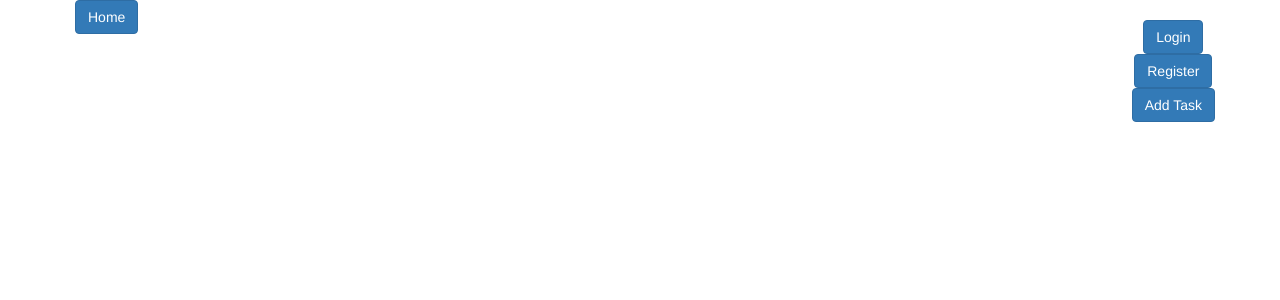
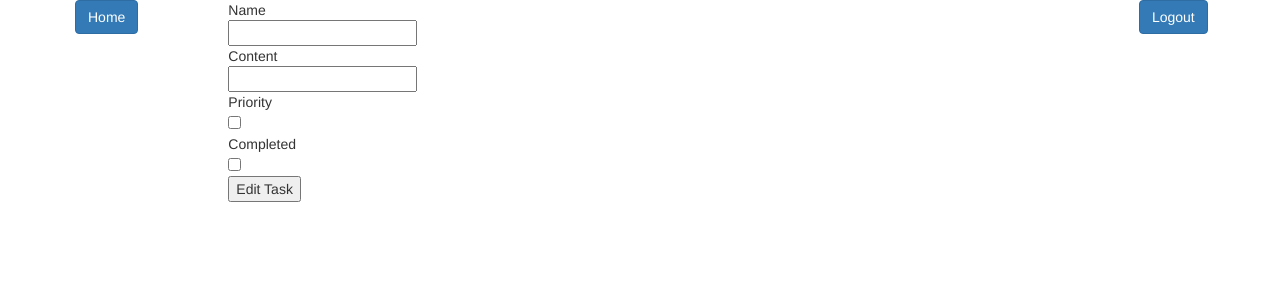
Before and after one commit to AlexSensei/VueJSTodoTasks, a Vue app in the folder tasks/: page /edit in a window 1280 px wide. Shown: the top 300 px of the page. Built offline with nearby package versions, Linux system fonts and the light colour scheme.

Commit message:
#AAKT-6 Tasks CRUD complete

```diff
--- a/tasks/src/components/AddTask.vue
+++ b/tasks/src/components/AddTask.vue
@@ -13,23 +13,24 @@
 </template>
 
 <script>
-
 import { tasks } from '../services/task.js';
 export default {
   name: 'AddTask',
   data() {
-      return {
-          name:'',
-          content:'',
-      }
+    return {
+      name: '',
+      content: ''
+    };
   },
   methods: {
-      addTask: function() {
-       tasks.addTask({
-              name: this.name,
-              content: this.content,
-          });
-      }
+    addTask: function() {
+      tasks
+        .add({
+          name: this.name,
+          content: this.content
+        })
+        .then(response => this.$router.push('/tasks'));
+    }
   }
-}
+};
 </script>
--- /dev/null
+++ b/tasks/src/components/EditTask.vue
@@ -0,0 +1,53 @@
+<template>
+    <div>
+        Name
+        <br>
+        <input type="text" v-model="task.name">
+        <br>
+        Content
+        <br>
+        <input type="text" v-model="task.content">
+        <br>
+        Priority
+        <br>
+        <input type="checkbox" v-model="task.priority">
+        <br>
+        Completed
+        <br>
+        <input type="checkbox" v-model="task.is_done">
+        <br>
+        <button v-on:click="addTask">Edit Task</button>
+    </div>
+</template>
+
+<script>
+import { tasks } from '../services/task.js';
+export default {
+  name: 'EditTask',
+  data() {
+    return {
+      task: this.default()
+    };
+  },
+  created() {
+    this.$route.params.task &&
+      tasks.get(this.$route.params.task.id).then(response => {
+        console.log(response.data[0]);
+        this.task = response.data[0];
+      });
+  },
+  methods: {
+    addTask: function() {
+      tasks.update(this.task).then(response => this.$router.push('/tasks'));
+    },
+    default() {
+      return {
+        name: '',
+        content: '',
+        priorty: false,
+        is_done:false,
+      };
+    }
+  }
+};
+</script>
--- a/tasks/src/components/Login.vue
+++ b/tasks/src/components/Login.vue
@@ -16,7 +16,7 @@
 
 <script>
 import { users } from '../services/user.js';
-import { EventBus } from '../event-bus.js';
+
 export default {
   name: 'Login',
   props: {
@@ -32,7 +32,6 @@ export default {
     login: function() {
       users.login(this.email, this.password);
       if (localStorage.getItem('token') != null) {
-        EventBus.$emit('i-got-clicked', true);
         this.$router.push('/tasks');
       }
     }
--- a/tasks/src/components/SideBar.vue
+++ b/tasks/src/components/SideBar.vue
@@ -1,17 +1,37 @@
 <template>
   <div>
+    <div v-if="!showInfo">
       <br>
       <router-link :to="{ name: 'login' }" class="btn btn-primary">Login <span class="sr-only">(current)</span></router-link>
       <br>
       <router-link :to="{ name: 'register' }" class="btn btn-primary">Register</router-link>
       <br>
-    <router-link :to="{ name: 'addTask' }" class="btn btn-primary">Add Task</router-link>
+
+    </div>
+    <div v-if="showInfo">
+      <button class="btn btn-primary" v-on:click="logout">Logout</button>
+    </div>
   </div>
 </template>
 
 <script>
-export default{
+export default {
   name: 'side-app',
+  data() {
+    return {
+      showInfo: Boolean
+    };
+  },
+  methods: {
+    logout: function() {
+      localStorage.removeItem('token');
+      this.$router.push('login');
+      this.showInfo = false;
     }
-
+  },
+  beforeRouteEnter(to, from, next) {
+    if (localStorage.getItem('token') != null) next(vm => (vm.showInfo = true));
+    else next(vm => (vm.showInfo = false));
+  }
+};
 </script>
--- a/tasks/src/components/TasksList.vue
+++ b/tasks/src/components/TasksList.vue
@@ -0,0 +1,47 @@
+<template>
+    <div>
+        <router-link :to="{ name: 'addTask' }" class="btn btn-primary">Add Task</router-link>
+        <br>
+        My Tasks
+        <div v-for="task in tasksList" :key="task.id">
+            <div class="well" id="taskBody">
+                <h5>{{ task.name }}</h5>
+                <p>{{ task.content }}</p>
+                <router-link :to="{ name: 'edit', params: { task: task } }" class="btn btn-default">Edit</router-link>
+                <button class="btn btn-danger" v-on:click="deleteTask(task)" >Delete</button>
+            </div>
+        </div>
+    </div>
+</template>
+
+<script>
+import { tasks } from '../services/task.js';
+
+export default {
+  name: 'tasksList',
+  data() {
+    return {
+      tasksList: []
+    };
+  },
+  beforeRouteEnter(to, from, next) {
+    if (localStorage.getItem('token') != null) {
+      tasks.getAll().then(response => {
+        next(vm => {
+          vm.tasksList = response.data;
+        });
+      });
+    } else {
+      next(vm => {
+        vm.$router.push('login');
+      });
+    }
+  },
+  methods: {
+    deleteTask(task) {
+      tasks.delete(task.id);
+      this.tasksList = this.tasksList.filter(el => el.id !== task.id);
+    }
+  }
+};
+</script>
--- a/tasks/src/services/task.js
+++ b/tasks/src/services/task.js
@@ -1,28 +1,30 @@
-import axios from 'axios';
+import axios from "axios";
 
 export default class Task {
-    constructor () {
-        axios.defaults.baseURL = 'http://myapp.test/';
+  constructor() {
+    axios.defaults.baseURL = "http://myapp.test/";
   }
 
-    getAll (status) {
-        return axios.get(`tasks/${status}`);
+  getAll() {
+    return axios.get('tasks');
   }
 
-    get (id) {
-        return axios.get('tasks', id);
+  get(id) {
+    return axios.get(`tasks/${id}`);
   }
 
-    add (task) {
-        return axios.post('tasks', task);
+  add(task) {
+    return axios.post("tasks", task, {
+      "Content-Type": "application/json"
+    });
   }
 
-    delete (id) {
+  delete(id) {
     return axios.delete(`tasks/${id}`);
   }
 
-    update (id, task) {
-        return axios.put(`tasks/update/${id}`, task)
+  update(task) {
+    return axios.put(`tasks/${task.id}`, task);
   }
 }
 
```
Also changed, not shown: tasks/src/App.vue (+6 -4 lines), tasks/src/router.js (+8 -2 lines). Lines whose indentation alone changed are shown as unchanged.
